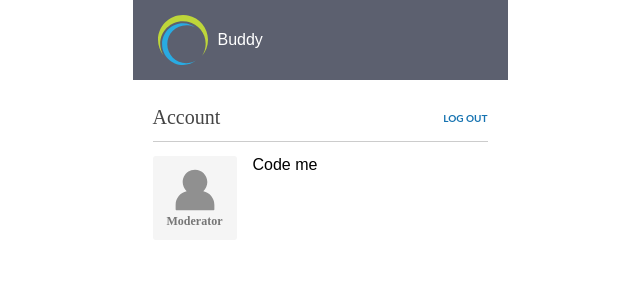
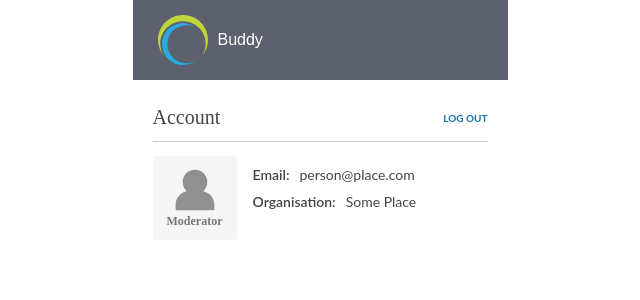
Before and after one commit to JakeElder/buddy, a React (Create React App) app: page / in a window 1280 px wide. Shown: the top 300 px of the page, without its empty margins (320-960 px from the left). Built offline with nearby package versions, Linux system fonts and the light colour scheme.

Commit message:
Update user info details and add alerts

```diff
--- a/src/App.css
+++ b/src/App.css
@@ -8,6 +8,7 @@
 .Container {
   padding-left: 20px;
   padding-right: 20px;
+  color: #444444;
 }
 
 /* Header */
@@ -45,7 +46,6 @@
 }
 
 .UserInfo-title {
-  color: #444444;
   font-family: Montserrat;
   font-size: 20px;
 }
@@ -56,7 +56,6 @@
   font-size: 10px;
   font-weight: bold;
   text-transform: uppercase;
-  /* couldn't figure out how to move log out to the right */
 }
 
 .UserInfo-avatar-and-details {
@@ -93,4 +92,22 @@
   font-weight: 600;
 }
 
-/* struggling to align everything */
+/* User Info Details */
+
+.DetailsList {
+  font-family: Lato;
+  font-size: 14px;
+}
+
+label {
+  font-weight: 600;
+  padding-right: 10px;
+}
+
+#email {
+  padding-top: 10px;
+}
+
+#organisation {
+  padding-top: 10px;
+}
--- a/src/App.js
+++ b/src/App.js
@@ -1,6 +1,7 @@
 import React, { Component } from 'react';
 import Header from './components/Header';
 import UserInfo from './components/UserInfo';
+import Alerts from './components/Alerts';
 import Container from './components/Container';
 import './App.css';
 
@@ -12,6 +13,9 @@ class App extends Component {
         <Container>
           <UserInfo />
         </Container>
+        <Container>
+          <Alerts />
+        </Container>
       </div>
     );
   }
--- a/src/components/Alerts.js
+++ b/src/components/Alerts.js
@@ -0,0 +1,8 @@
+import React, { Component } from 'react';
+
+const Alerts = () => (
+  <div>
+  </div>
+)
+
+export default Alerts
--- a/src/components/UserInfo.js
+++ b/src/components/UserInfo.js
@@ -23,13 +23,17 @@ const UserInfo = () => (
         </div>
         <div className="UserInfo-details">
           <div className="DetailsList">
-            Code me
+            <div id="email">
+              <label for="weight">Email:</label>person@place.com
+            </div>
+            <div id="organisation">
+              <label for="weight">Organisation:</label>Some Place
+            </div>
           </div>
         </div>
       </div>
     </div>
   </div>
-
 )
 
 export default UserInfo
```
